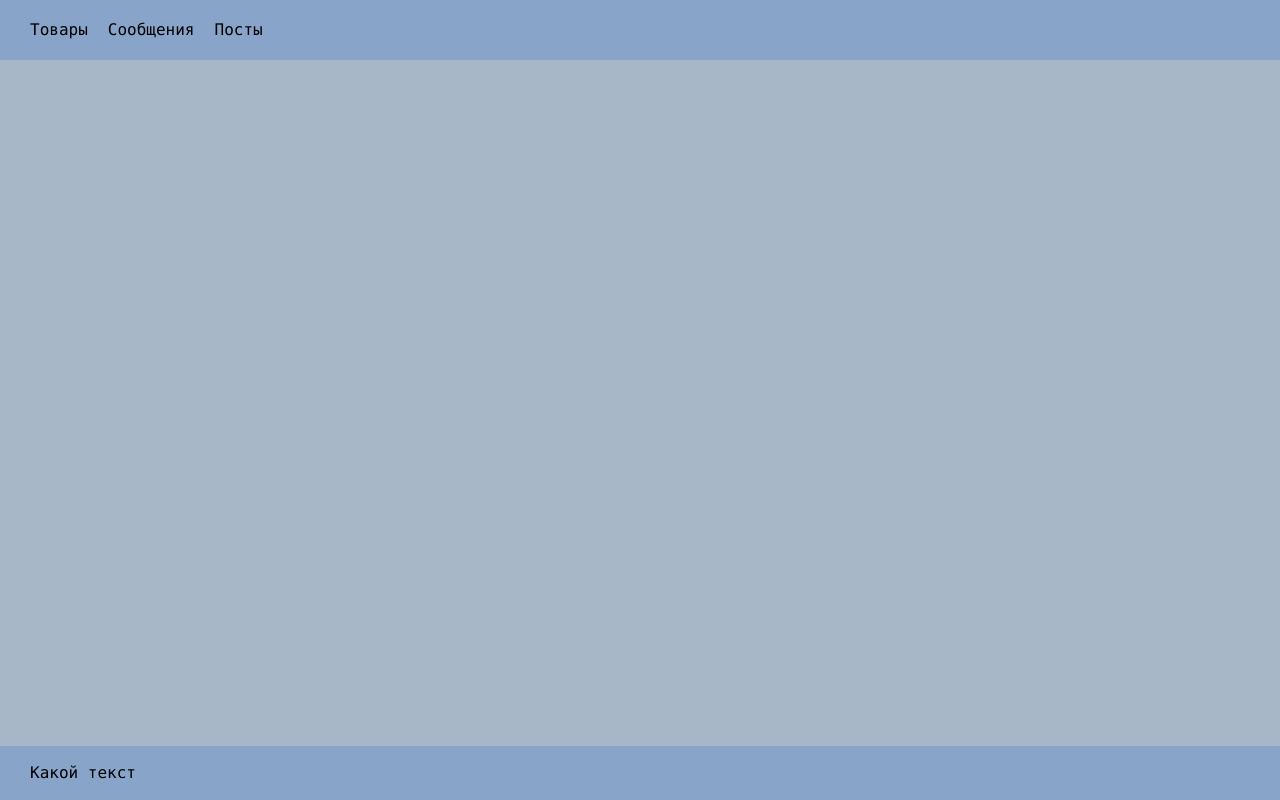
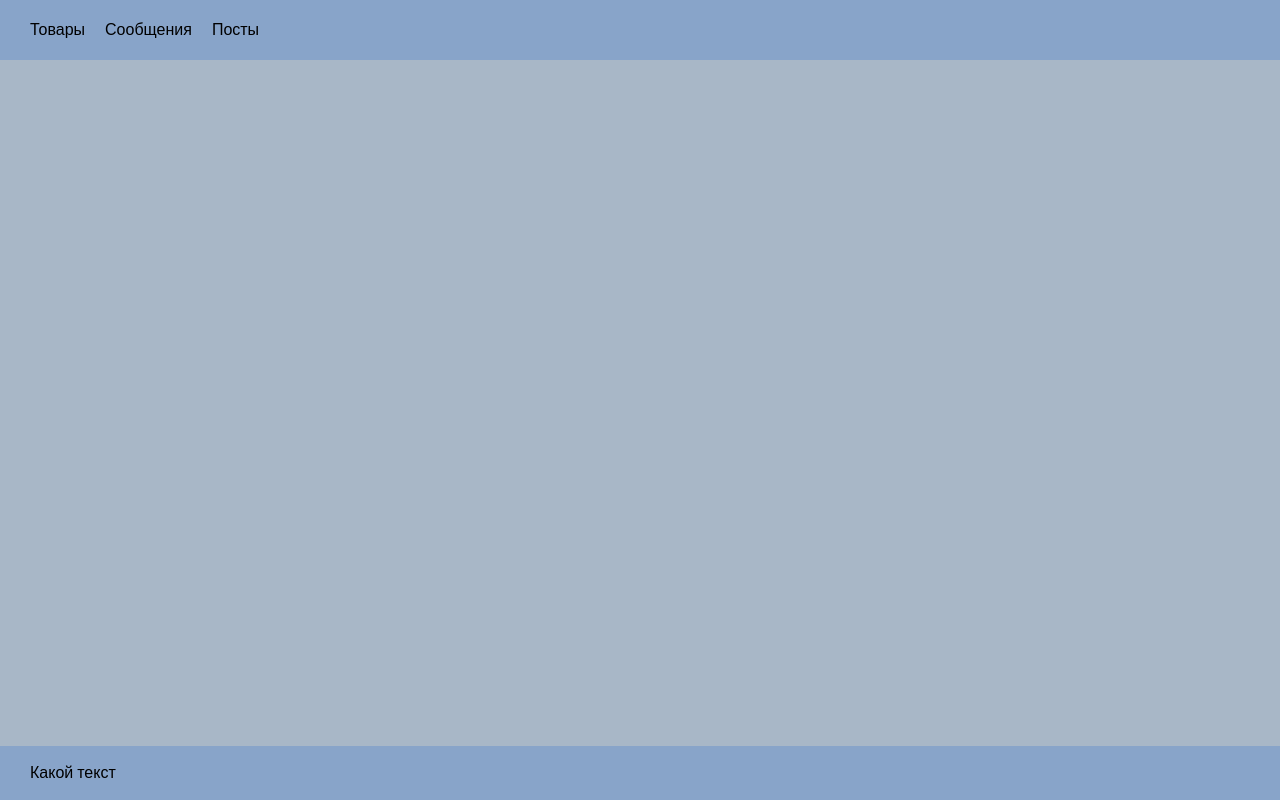
Before and after one commit to ramis-abdyushev/messenger, a React (Vite) app: page / in a window 1280 px wide. Built offline with nearby package versions, Linux system fonts and the light colour scheme; a web font is replaced by a local one.

Commit message:
Add font

```diff
--- a/package.json
+++ b/package.json
@@ -14,6 +14,7 @@
     "prettier": "prettier . --write"
   },
   "dependencies": {
+    "@fontsource/roboto": "^5.2.5",
     "@reduxjs/toolkit": "^2.7.0",
     "react": "^19.1.0",
     "react-dom": "^19.1.0",
--- a/src/app/app.tsx
+++ b/src/app/app.tsx
@@ -1,4 +1,5 @@
 import './styles/index.scss';
+import '@fontsource/roboto/400.css';
 import { AppRouter } from 'app/routes';
 import { AppProvider } from 'app/providers';
 import { Layout } from 'app/layout';
--- a/src/app/styles/index.scss
+++ b/src/app/styles/index.scss
@@ -7,12 +7,16 @@
 }
 
 * {
+  box-sizing: border-box;
   padding: 0;
   margin: 0;
+  border: none;
 }
 
 .app {
-  font: var(--font-m);
+  font-family: var(--font-family);
+  font-size: var(--font-size-m);
+  line-height: var(--line-height-m);
   color: var(--color-primary);
   background: var(--background-color-primary);
 }
--- a/src/app/styles/variables.scss
+++ b/src/app/styles/variables.scss
@@ -1,15 +1,12 @@
 .app {
   // Шрифт
-  --font-family-main: consolas, 'Times New Roman', serif;
+  --font-family: 'Roboto', sans-serif;
   --font-size-m: 16px;
-  --font-line-m: 24px;
-  --font-m: var(--font-size-m) / var(--font-line-m) var(--font-family-main);
+  --line-height-m: 24px;
   --font-size-l: 24px;
-  --font-line-l: 32px;
-  --font-l: var(--font-size-l) / var(--font-line-l) var(--font-family-main);
+  --line-height-l: 32px;
   --font-size-xl: 32px;
-  --font-line-xl: 40px;
-  --font-xl: var(--font-size-xl) / var(--font-line-xl) var(--font-family-main);
+  --line-height-xl: 40px;
 
   // z-index
   --header-z-index: 10;
--- a/src/shared/ui/button/button.module.scss
+++ b/src/shared/ui/button/button.module.scss
@@ -1,5 +1,6 @@
 .button {
   padding: 10px;
+  font: inherit;
   cursor: pointer;
   border: none;
   border-radius: 5px;
--- a/src/shared/ui/input/input.module.scss
+++ b/src/shared/ui/input/input.module.scss
@@ -1,5 +1,6 @@
 .input {
   padding: 10px;
+  font: inherit;
   cursor: pointer;
   border: none;
   border-radius: 5px;
--- a/src/shared/ui/select/select.module.scss
+++ b/src/shared/ui/select/select.module.scss
@@ -1,5 +1,6 @@
 .select {
   padding: 10px;
+  font: inherit;
   cursor: pointer;
   border: none;
   border-radius: 5px;
```
Also changed, not shown: 1 other file (tests, documents, lock files or other folders).
